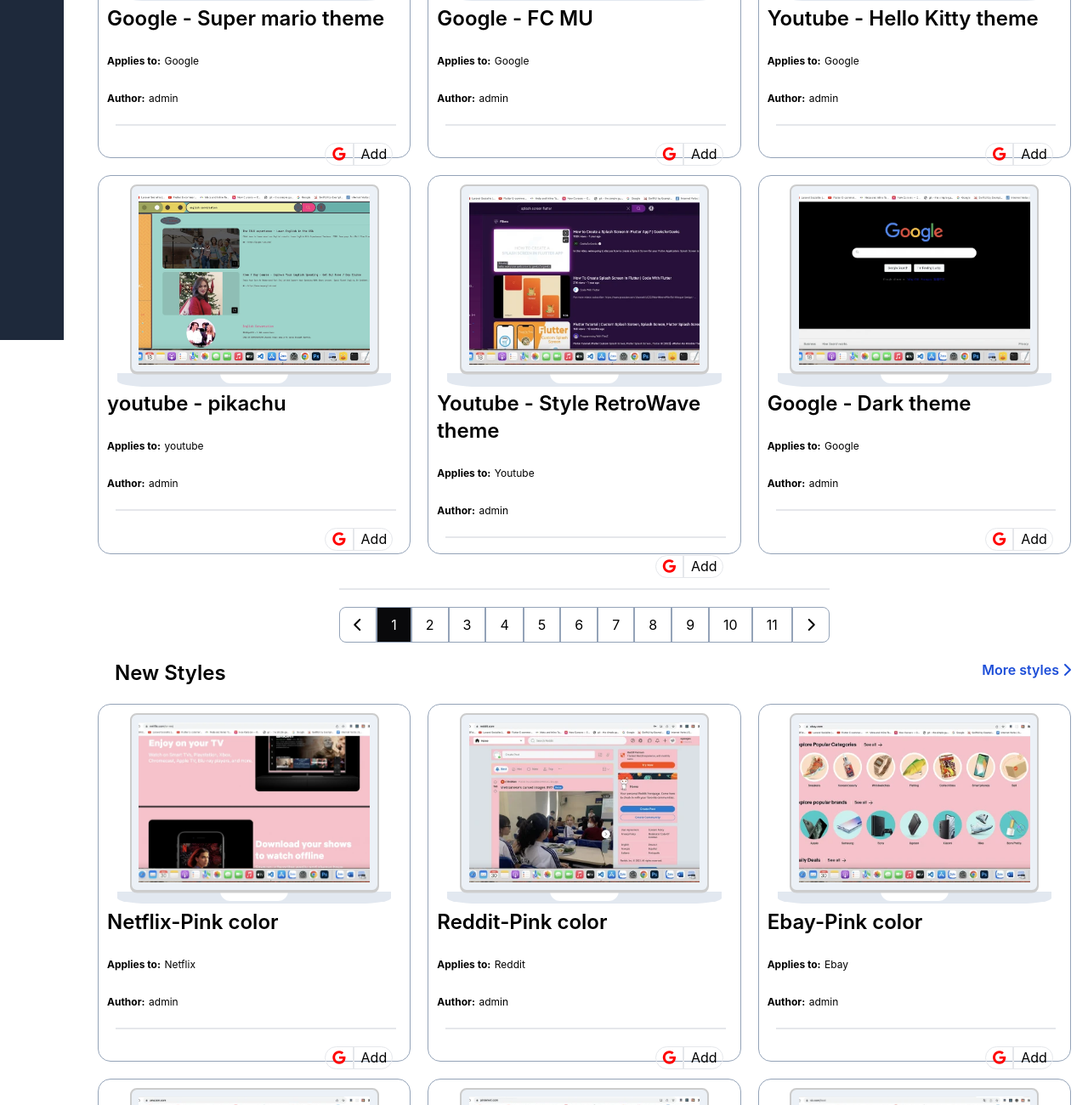
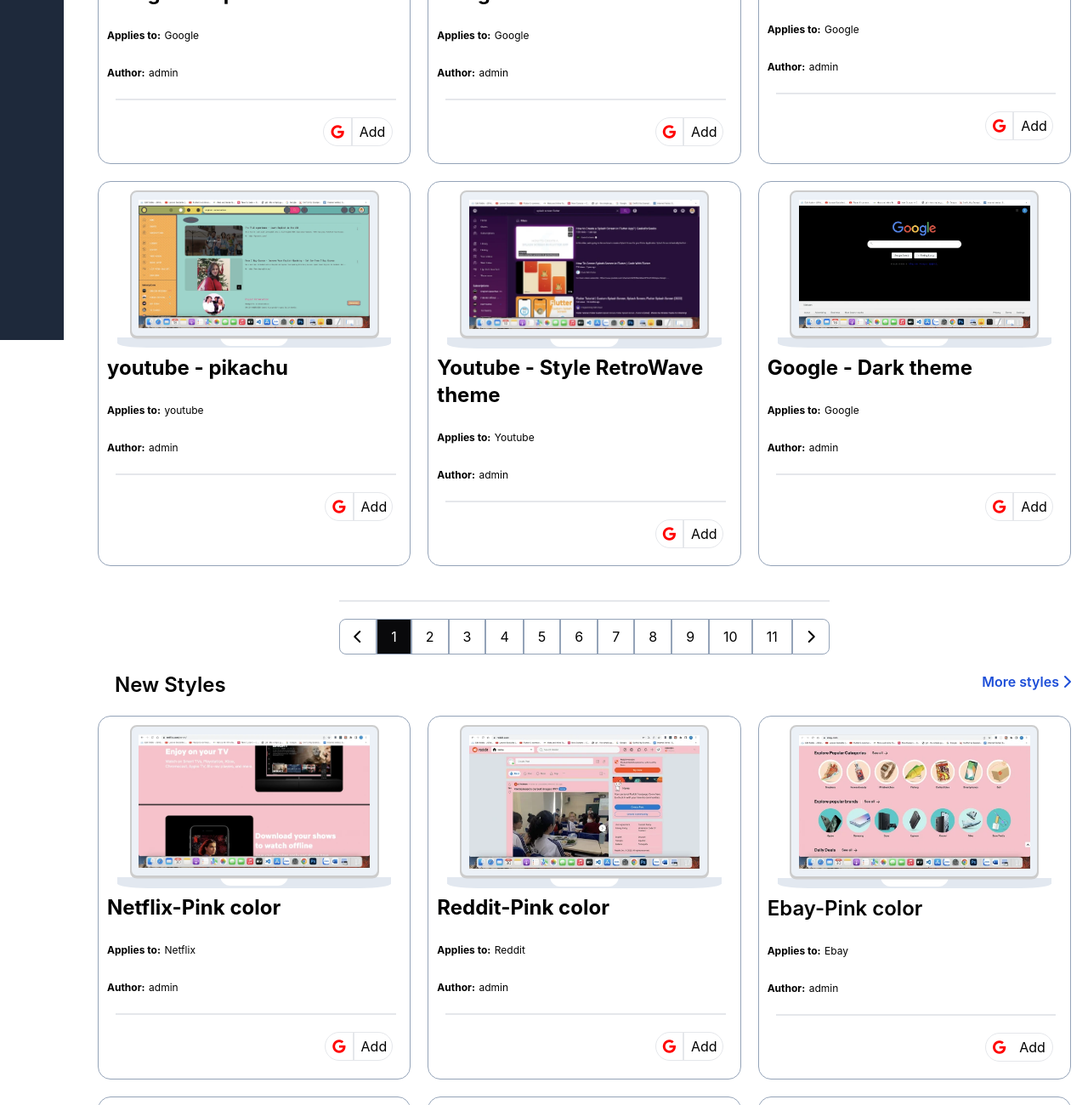
Before and after one commit to quangk22/CoolStyle-Tailwind, a plain HTML site: page index.html in a window 1280 px wide. Shown: the part 560-1860 px from the top of the page at 85% size. Drawn offline with nearby package versions, Linux system fonts and the light colour scheme; files whose address does not match are found by name.

Commit message:
CoolStyle

```diff
--- a/index.html
+++ b/index.html
@@ -273,7 +273,7 @@
                         </div>
                         <div class="product-info mt-[30px] ml-[10px]">
                             <div class="info ">
-                                <h1 class="name font-semibold text-2xl">Google - Super mario theme</h1>
+                                <h1 class="name text-sm xl:text-2xl font-bold">Google - Super mario theme</h1>
                                 <span class="name2 block mt-5 ">
                                     <span class=" text-xs font-bold">Applies to:</span>
                                     <a href="" class="text-xs">Google</a>
@@ -287,11 +287,11 @@
                         </div>
                         <span class="horizontal border-[1px] bg-gray-100 w-[90%] block m-5"></span>
                         <div class="flex justify-end">
-                            <div class="button flex  border-[1px] border-gray-200 rounded-full	w-[80px] mr-5 mb-5">
-                                <a href="" class=" mr-2 ml-2  "><i class="fa-brands fa-google"
+                            <div class="button flex  border-[1px] border-gray-200 rounded-full mr-5 mb-5">
+                                <a href="" class=" px-2 py-1 "><i class="fa-brands fa-google"
                                         style="color: #ff0000;"></i></a>
-                                <span class="separator border-[1px] h-[25px] bg-gray-100"></span>
-                                <a href="" class="add mr-2 ml-2">Add</a>
+                                <span class="separator border-[1px] h-f bg-gray-100"></span>
+                                <a href="" class="add px-2 py-1  ">Add</a>
                             </div>
                         </div>
                     </div>
@@ -312,7 +312,7 @@
                         </div>
                         <div class="product-info mt-[30px] ml-[10px]">
                             <div class="info ">
-                                <h1 class="name font-semibold text-2xl">Google - FC MU</h1>
+                                <h1 class="name text-sm xl:text-2xl font-bold">Google - FC MU</h1>
                                 <span class="name2 block mt-5 ">
                                     <span class=" text-xs font-bold">Applies to:</span>
                                     <a href="" class="text-xs">Google</a>
@@ -327,10 +327,10 @@
                         <span class="horizontal border-[1px] bg-gray-100 w-[90%] block m-5"></span>
                         <div class="flex justify-end">
                             <div class="button flex  border-[1px] border-gray-200 rounded-full	w-[80px] mr-5 mb-5">
-                                <a href="" class=" mr-2 ml-2  "><i class="fa-brands fa-google"
+                                <a href="" class="px-2 py-1   "><i class="fa-brands fa-google"
                                         style="color: #ff0000;"></i></a>
-                                <span class="separator border-[1px] h-[25px] bg-gray-100"></span>
-                                <a href="" class="add mr-2 ml-2">Add</a>
+                                <span class="separator border-[1px]  bg-gray-100"></span>
+                                <a href="" class="add px-2 py-1">Add</a>
                             </div>
                         </div>
                     </div>
@@ -349,7 +349,7 @@
                         </div>
                         <div class="product-info mt-[30px] ml-[10px]">
                             <div class="info ">
-                                <h1 class="name font-semibold text-2xl">Youtube - Hello Kitty theme</h1>
+                                <h1 class="name text-sm xl:text-2xl font-bold">Youtube - Hello Kitty theme</h1>
                                 <span class="name2 block mt-5 ">
                                     <span class=" text-xs font-bold">Applies to:</span>
                                     <a href="" class="text-xs">Google</a>
@@ -364,10 +364,10 @@
                         <span class="horizontal border-[1px] bg-gray-100 w-[90%] block m-5"></span>
                         <div class="flex justify-end">
                             <div class="button flex  border-[1px] border-gray-200 rounded-full	w-[80px] mr-5 mb-5">
-                                <a href="" class=" mr-2 ml-2  "><i class="fa-brands fa-google"
+                                <a href="" class=" px-2 py-1 "><i class="fa-brands fa-google"
                                         style="color: #ff0000;"></i></a>
-                                <span class="separator border-[1px] h-[25px] bg-gray-100"></span>
-                                <a href="" class="add mr-2 ml-2">Add</a>
+                                <span class="separator border-[1px] bg-gray-100"></span>
+                                <a href="" class="add px-2 py-1 ">Add</a>
                             </div>
                         </div>
                     </div>
@@ -386,7 +386,7 @@
                         </div>
                         <div class="product-info mt-[30px] ml-[10px]">
                             <div class="info ">
-                                <h1 class="name font-semibold text-2xl">youtube - pikachu</h1>
+                                <h1 class="name text-sm xl:text-2xl font-bold">youtube - pikachu</h1>
                                 <span class="name2 block mt-5 ">
                                     <span class=" text-xs font-bold">Applies to:</span>
                                     <a href="" class="text-xs">youtube</a>
@@ -401,10 +401,10 @@
                         <span class="horizontal border-[1px] bg-gray-100 w-[90%] block m-5"></span>
                         <div class="flex justify-end">
                             <div class="button flex  border-[1px] border-gray-200 rounded-full	w-[80px] mr-5 mb-5">
-                                <a href="" class=" mr-2 ml-2  "><i class="fa-brands fa-google"
+                                <a href="" class=" px-2 py-1  "><i class="fa-brands fa-google"
                                         style="color: #ff0000;"></i></a>
-                                <span class="separator border-[1px] h-[25px] bg-gray-100"></span>
-                                <a href="" class="add mr-2 ml-2">Add</a>
+                                <span class="separator border-[1px] bg-gray-100"></span>
+                                <a href="" class="add px-2 py-1 ">Add</a>
                             </div>
                         </div>
                     </div>
@@ -423,7 +423,7 @@
                         </div>
                         <div class="product-info mt-[30px] ml-[10px]">
                             <div class="info ">
-                                <h1 class="name font-semibold text-2xl">Youtube - Style RetroWave theme</h1>
+                                <h1 class="name text-sm xl:text-2xl font-bold">Youtube - Style RetroWave theme</h1>
                                 <span class="name2 block mt-5 ">
                                     <span class=" text-xs font-bold">Applies to:</span>
                                     <a href="" class="text-xs">Youtube</a>
@@ -437,10 +437,10 @@
                         <span class="horizontal border-[1px] bg-gray-100 w-[90%] block m-5"></span>
                         <div class="flex justify-end">
                             <div class="button flex  border-[1px] border-gray-200 rounded-full	w-[80px] mr-5 mb-5">
-                                <a href="" class=" mr-2 ml-2  "><i class="fa-brands fa-google"
+                                <a href="" class="px-2 py-1 "><i class="fa-brands fa-google"
                                         style="color: #ff0000;"></i></a>
-                                <span class="separator border-[1px] h-[25px] bg-gray-100"></span>
-                                <a href="" class="add mr-2 ml-2">Add</a>
+                                <span class="separator border-[1px]  bg-gray-100"></span>
+                                <a href="" class="add px-2 py-1 ">Add</a>
                             </div>
                         </div>
                     </div>
@@ -459,7 +459,7 @@
                         </div>
                         <div class="product-info mt-[30px] ml-[10px]">
                             <div class="info ">
-                                <h1 class="name font-semibold text-2xl">Google - Dark theme</h1>
+                                <h1 class="name text-sm xl:text-2xl font-bold">Google - Dark theme</h1>
                                 <span class="name2 block mt-5 ">
                                     <span class=" text-xs font-bold">Applies to:</span>
                                     <a href="" class="text-xs">Google</a>
@@ -474,10 +474,10 @@
                         <span class="horizontal border-[1px] bg-gray-100 w-[90%] block m-5"></span>
                         <div class="flex justify-end">
                             <div class="button flex  border-[1px] border-gray-200 rounded-full	w-[80px] mr-5 mb-5">
-                                <a href="" class=" mr-2 ml-2  "><i class="fa-brands fa-google"
+                                <a href="" class="px-2 py-1  "><i class="fa-brands fa-google"
                                         style="color: #ff0000;"></i></a>
-                                <span class="separator border-[1px] h-[25px] bg-gray-100"></span>
-                                <a href="" class="add mr-2 ml-2">Add</a>
+                                <span class="separator border-[1px]  bg-gray-100"></span>
+                                <a href="" class="add px-2 py-1 ">Add</a>
                             </div>
                         </div>
                     </div>
@@ -557,7 +557,7 @@
                             </div>
                             <div class="product-info mt-[30px] ml-[10px]">
                                 <div class="info ">
-                                    <h1 class="name font-semibold text-2xl">Netflix-Pink color</h1>
+                                    <h1 class="name text-sm xl:text-2xl font-bold">Netflix-Pink color</h1>
                                     <span class="name2 block mt-5 ">
                                         <span class=" text-xs font-bold">Applies to:</span>
                                         <a href="" class="text-xs">Netflix</a>
@@ -572,10 +572,10 @@
                             <span class="horizontal border-[1px] bg-gray-100 w-[90%] block m-5"></span>
                             <div class="flex justify-end">
                                 <div class="button flex  border-[1px] border-gray-200 rounded-full	w-[80px] mr-5 mb-5">
-                                    <a href="" class=" mr-2 ml-2  "><i class="fa-brands fa-google"
+                                    <a href="" class=" px-2 py-1  "><i class="fa-brands fa-google"
                                             style="color: #ff0000;"></i></a>
-                                    <span class="separator border-[1px] h-[25px] bg-gray-100"></span>
-                                    <a href="" class="add mr-2 ml-2">Add</a>
+                                    <span class="separator border-[1px] bg-gray-100"></span>
+                                    <a href="" class="add px-2 py-1 ">Add</a>
                                 </div>
                             </div>
                         </div>
@@ -596,7 +596,7 @@
                             </div>
                             <div class="product-info mt-[30px] ml-[10px]">
                                 <div class="info ">
-                                    <h1 class="name font-semibold text-2xl">Reddit-Pink color</h1>
+                                    <h1 class="name text-sm xl:text-2xl font-bold">Reddit-Pink color</h1>
                                     <span class="name2 block mt-5 ">
                                         <span class=" text-xs font-bold">Applies to:</span>
                                         <a href="" class="text-xs">Reddit</a>
@@ -610,10 +610,10 @@
                             <span class="horizontal border-[1px] bg-gray-100 w-[90%] block m-5"></span>
                             <div class="flex justify-end">
                                 <div class="button flex  border-[1px] border-gray-200 rounded-full	w-[80px] mr-5 mb-5">
-                                    <a href="" class=" mr-2 ml-2  "><i class="fa-brands fa-google"
+                                    <a href="" class="px-2 py-1  "><i class="fa-brands fa-google"
                                             style="color: #ff0000;"></i></a>
-                                    <span class="separator border-[1px] h-[25px] bg-gray-100"></span>
-                                    <a href="" class="add mr-2 ml-2">Add</a>
+                                    <span class="separator border-[1px] bg-gray-100"></span>
+                                    <a href="" class="add px-2 py-1 ">Add</a>
                                 </div>
                             </div>
                         </div>
@@ -647,10 +647,10 @@
                             <span class="horizontal border-[1px] bg-gray-100 w-[90%] block m-5"></span>
                             <div class="flex justify-end">
                                 <div class="button flex  border-[1px] border-gray-200 rounded-full	w-[80px] mr-5 mb-5">
-                                    <a href="" class=" mr-2 ml-2  "><i class="fa-brands fa-google"
+                                    <a href="" class="px-2 py-1 "><i class="fa-brands fa-google"
                                             style="color: #ff0000;"></i></a>
-                                    <span class="separator border-[1px] h-[25px] bg-gray-100"></span>
-                                    <a href="" class="add mr-2 ml-2">Add</a>
+                                    <span class="separator border-[1px]bg-gray-100"></span>
+                                    <a href="" class="add px-2 py-1 ">Add</a>
                                 </div>
                             </div>
                         </div>
@@ -669,7 +669,7 @@
                             </div>
                             <div class="product-info mt-[30px] ml-[10px]">
                                 <div class="info ">
-                                    <h1 class="name font-semibold text-2xl">Amazon-Pink color</h1>
+                                    <h1 class="name text-sm xl:text-2xl font-bold">Amazon-Pink color</h1>
                                     <span class="name2 block mt-5 ">
                                         <span class=" text-xs font-bold">Applies to:</span>
                                         <a href="" class="text-xs">Amazon</a>
@@ -684,10 +684,10 @@
                             <span class="horizontal border-[1px] bg-gray-100 w-[90%] block m-5"></span>
                             <div class="flex justify-end">
                                 <div class="button flex  border-[1px] border-gray-200 rounded-full	w-[80px] mr-5 mb-5">
-                                    <a href="" class=" mr-2 ml-2  "><i class="fa-brands fa-google"
+                                    <a href="" class="px-2 py-1 "><i class="fa-brands fa-google"
                                             style="color: #ff0000;"></i></a>
-                                    <span class="separator border-[1px] h-[25px] bg-gray-100"></span>
-                                    <a href="" class="add mr-2 ml-2">Add</a>
+                                    <span class="separator border-[1px]  bg-gray-100"></span>
+                                    <a href="" class="add px-2 py-1 ">Add</a>
                                 </div>
                             </div>
                         </div>
@@ -706,7 +706,7 @@
                             </div>
                             <div class="product-info mt-[30px] ml-[10px]">
                                 <div class="info ">
-                                    <h1 class="name font-semibold text-2xl">Pinterest-pink-color</h1>
+                                    <h1 class="name text-sm xl:text-2xl font-bold">Pinterest-pink-color</h1>
                                     <span class="name2 block mt-5 ">
                                         <span class=" text-xs font-bold">Applies to:</span>
                                         <a href="" class="text-xs">Pinterest</a>
@@ -721,10 +721,10 @@
                             <span class="horizontal border-[1px] bg-gray-100 w-[90%] block m-5"></span>
                             <div class="flex justify-end">
                                 <div class="button flex  border-[1px] border-gray-200 rounded-full	w-[80px] mr-5 mb-5">
-                                    <a href="" class=" mr-2 ml-2  "><i class="fa-brands fa-google"
+                                    <a href="" class="px-2 py-1 "><i class="fa-brands fa-google"
                                             style="color: #ff0000;"></i></a>
-                                    <span class="separator border-[1px] h-[25px] bg-gray-100"></span>
-                                    <a href="" class="add mr-2 ml-2">Add</a>
+                                    <span class="separator border-[1px] bg-gray-100"></span>
+                                    <a href="" class="add px-2 py-1 ">Add</a>
                                 </div>
                             </div>
                         </div>
@@ -743,7 +743,7 @@
                             </div>
                             <div class="product-info mt-[30px] ml-[10px]">
                                 <div class="info ">
-                                    <h1 class="name font-semibold text-2xl">Vkontakte-Pink color</h1>
+                                    <h1 class="name text-sm xl:text-2xl font-bold">Vkontakte-Pink color</h1>
                                     <span class="name2 block mt-5 ">
                                         <span class=" text-xs font-bold">Applies to:</span>
                                         <a href="" class="text-xs">Vkontakte</a>
@@ -758,10 +758,10 @@
                             <span class="horizontal border-[1px] bg-gray-100 w-[90%] block m-5 "></span>
                             <div class="flex justify-end">
                                 <div class="button flex  border-[1px] border-gray-200 rounded-full	w-[80px] mr-5 mb-5">
-                                    <a href="" class=" mr-2 ml-2  "><i class="fa-brands fa-google"
+                                    <a href="" class="px-2 py-1  "><i class="fa-brands fa-google"
                                             style="color: #ff0000;"></i></a>
-                                    <span class="separator border-[1px] h-[25px] bg-gray-100"></span>
-                                    <a href="" class="add mr-2 ml-2">Add</a>
+                                    <span class="separator border-[1px]  bg-gray-100"></span>
+                                    <a href="" class="add px-2 py-1 ">Add</a>
                                 </div>
                             </div>
 
--- a/style.css
+++ b/style.css
@@ -124,12 +124,8 @@
   .laptop {
     position: relative;
     max-width: 80%;
-    width: 100%;
-    height: 50%;
     top: 10px;
     display: flex;
-    align-items: center;
-    text-align: center;
     justify-content: center;
     margin-left: 10%;
   }
```
